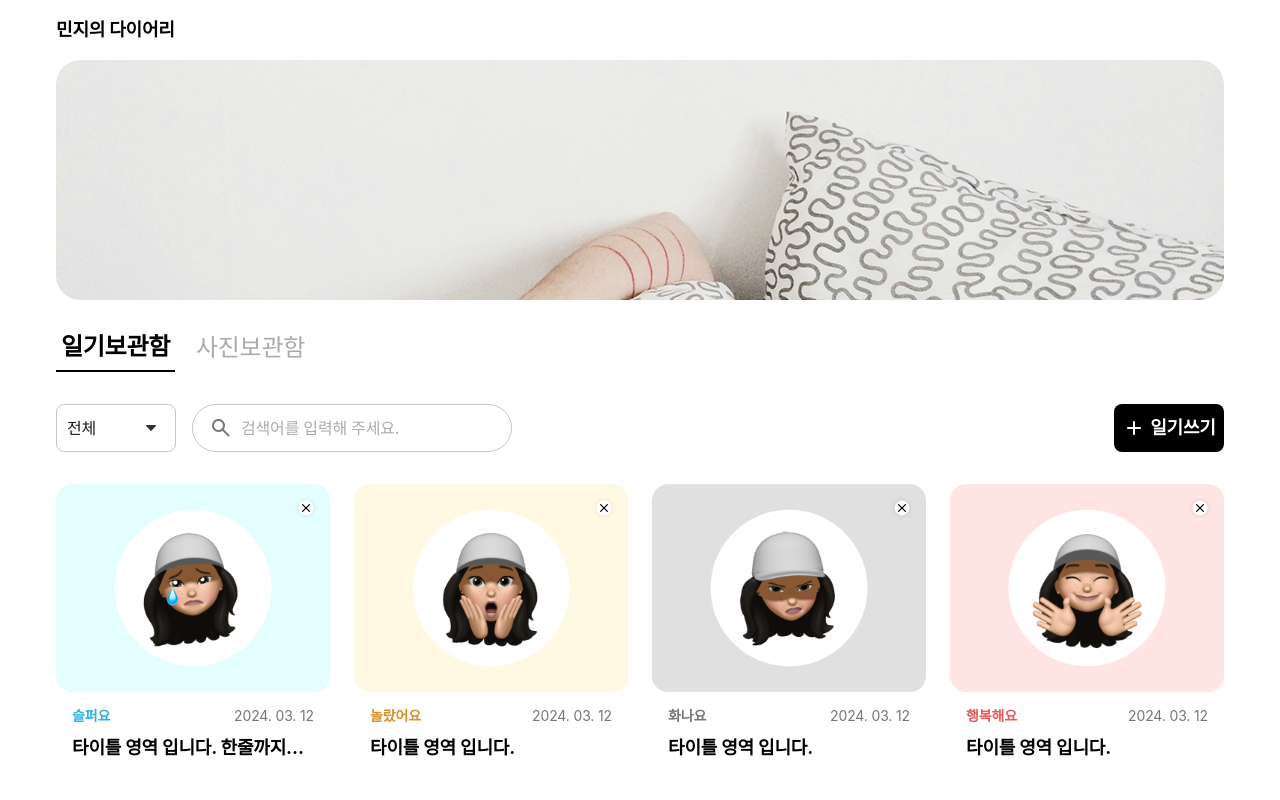
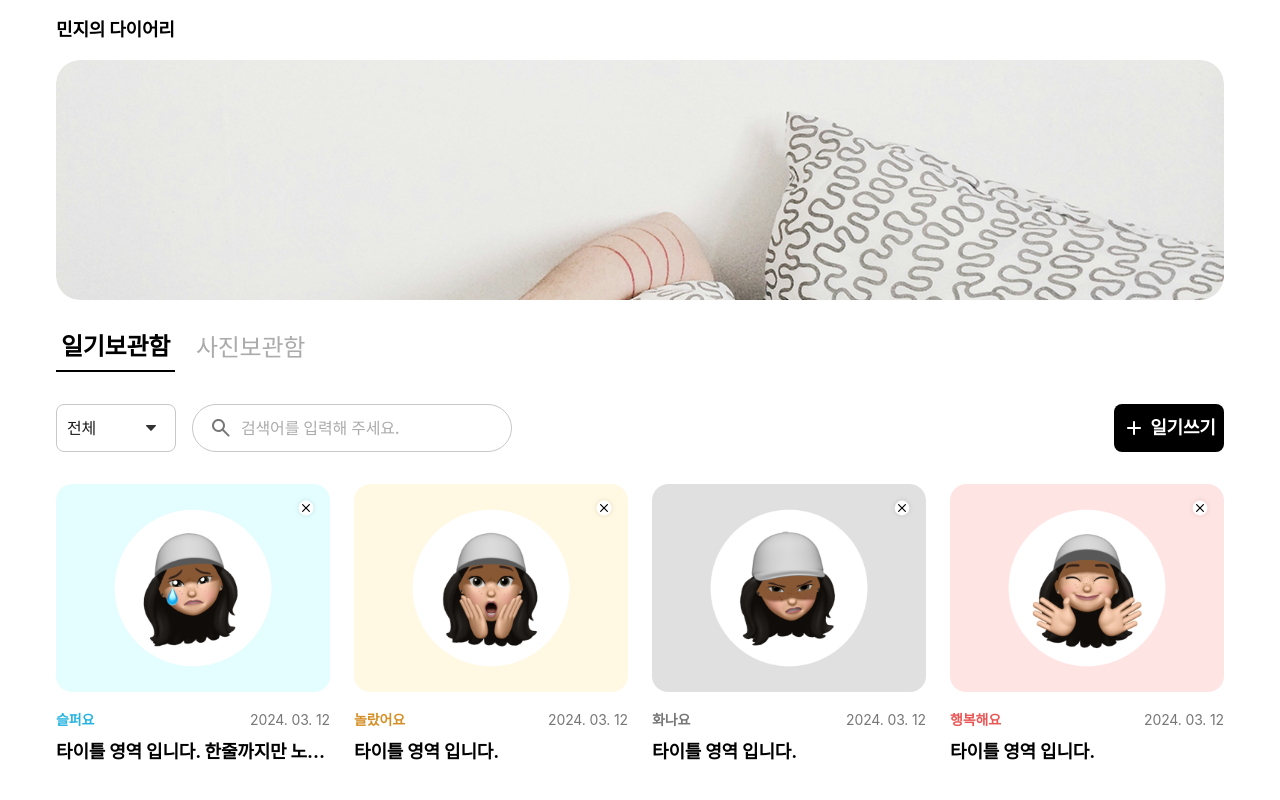
Before and after one commit to Daram0o0/mood-diary, a Next.js app: page /diaries in a window 1280 px wide. Shown: the top 800 px of the page. Built offline with nearby package versions, Linux system fonts and the light colour scheme.

Commit message:
feat: 일기카드 컨텐츠 패딩 수정
- styles_cardContent의 padding을 위아래 16px, 좌우 0px로 변경
- 요구사항에 따른 핵심 스타일 수정 완료

```diff
--- a/src/components/diaries/styles.module.css
+++ b/src/components/diaries/styles.module.css
@@ -95,7 +95,7 @@
 
 .cardContent {
   /* 요구사항: height 제거 */
-  padding: 12px 16px 16px 16px;
+  padding: 16px 0;
   display: flex;
   flex-direction: column;
   justify-content: space-between;
```
Also changed, not shown: src/components/diaries/prompts/prompt.202.ui.main.txt.
